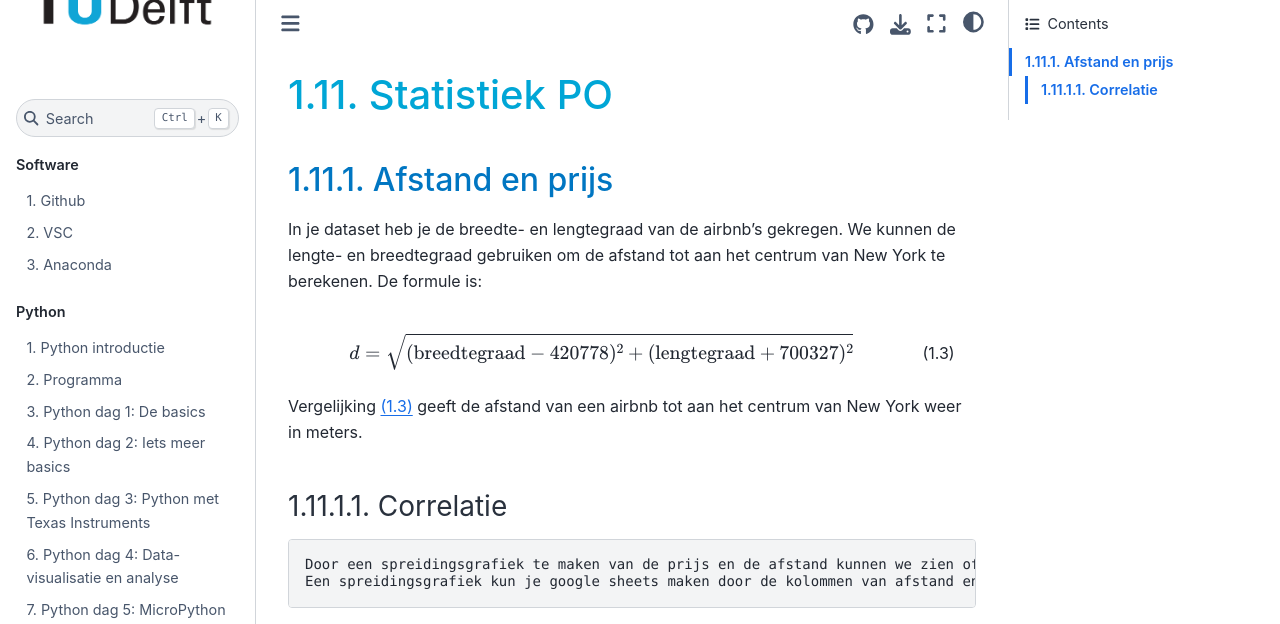
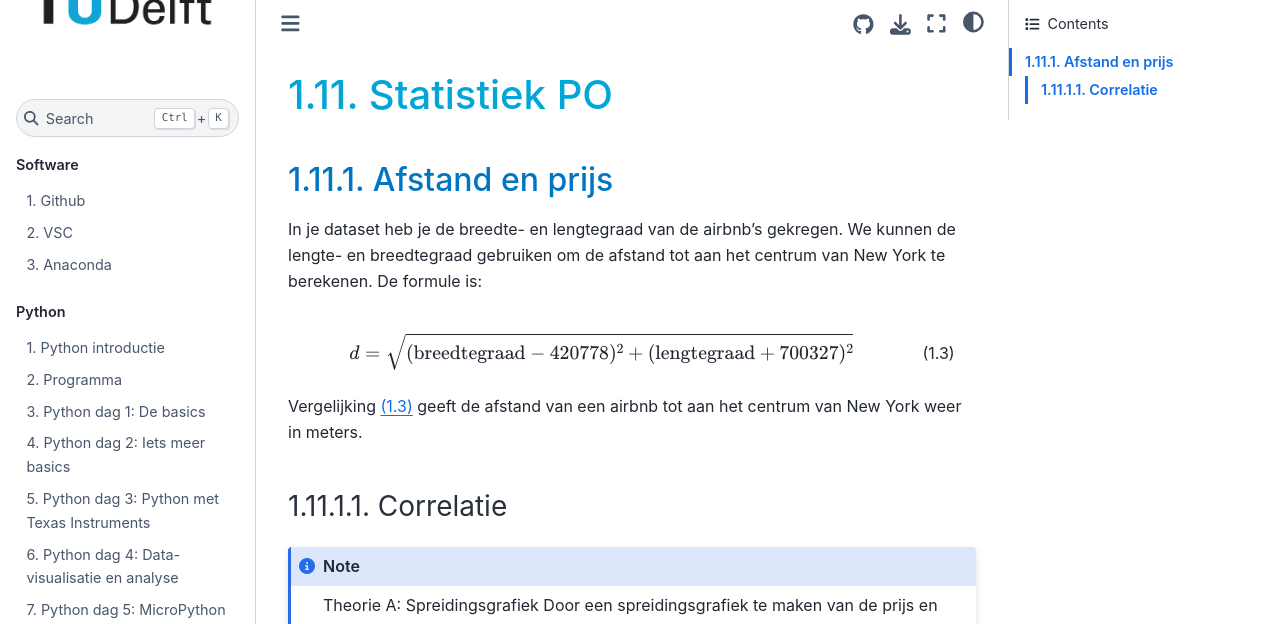
Before and after one commit to TUD-SEEd/betasteunpunt, a Jupyter Book: the page built from book/IVO/opdracht8.md, in a window 1280 px wide and 1268 px high. Shown: the top 624 px of the window. Built offline with Jupyter Book 1.0.4 settings and Sphinx 7.4.7 and the Sphinx Book theme 1.1.4, drawn with Linux system fonts in a browser that asks for light colours; comment, search, counter and statistics services are not loaded; some of the changed text lies outside the part shown; grey boxes are pictures that could not be loaded.

Commit message:
update fixes

````diff
--- a/book/IVO/opdracht8.md
+++ b/book/IVO/opdracht8.md
@@ -9,21 +9,21 @@
 
 ### Correlatie
 
-```{Theorie A: Spreidingsgrafiek}
+```{Note} Theorie A: Spreidingsgrafiek
 Door een spreidingsgrafiek te maken van de prijs en de afstand kunnen we zien of er een verband tussen deze variabelen is.
 Een spreidingsgrafiek kun je google sheets maken door de kolommen van afstand en prijs te selecteren en daarna naar diagram te gaan en te klikken op spreidingsgrafiek.
 ```
 
-```{Waarschuwing}
+```{warning}
 Sommige delen van de dataset hebben een foute breedtegraad of lengtegraad. Alle afstanden groter dan 30 000 ligt buiten New York en wil je niet in je spreidingsgrafiek hebben.
 ```
 
-```{excercise}
+```{exercise}
 :label: ex_1
 
 Maak een spreidingsgrafiek van de afstand en prijs van de airbnb's met de afstand op de horizontale as en de prijs op de verticale as. Stel de punten in op 2pxt en voeg een rode trend lijn toe.
 ```
-```{excercise}
+```{exercise}
 : label: ex_2
 Wat kunnen we zeggen over de prijs van de airbnb's met respect tot de afstand tot het centrum?
 Leg uit aan de hand van je spreidingsgrafiek van ex_1.
````
Also changed, not shown: book/IVO/opdracht2.md (+1 -1 lines), book/IVO/opdracht4.md (+1 -1 lines).
